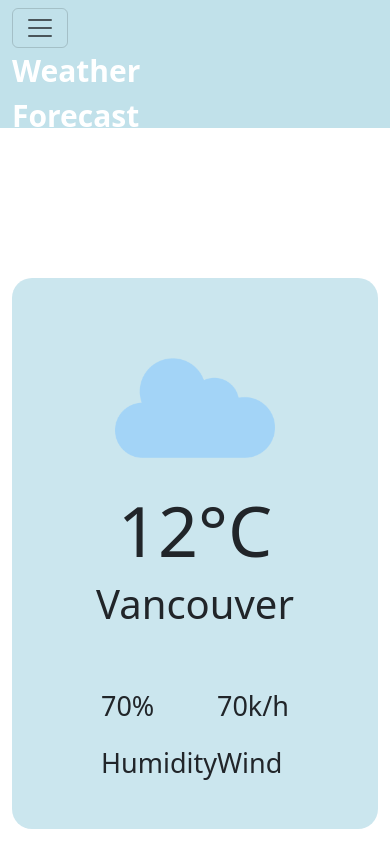
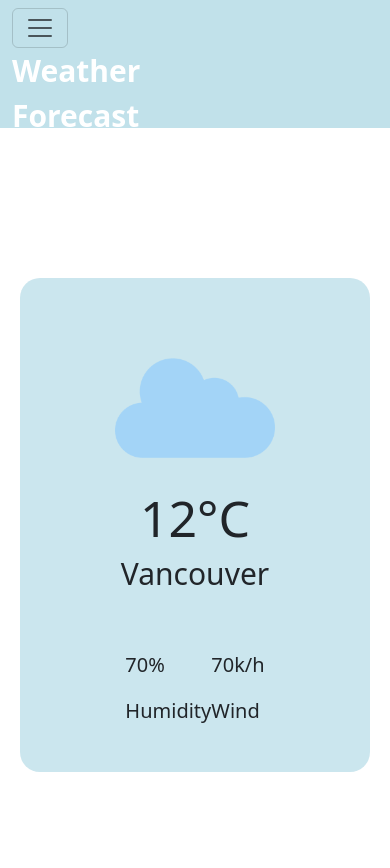
Before and after one commit to YUCHIEHHUNG/interactive-web-app, a plain HTML site: page index.html in a window 390 px wide. Drawn offline with nearby package versions, Linux system fonts and the light colour scheme; no server answers.

Commit message:
responsive website

```diff
--- a/style.css
+++ b/style.css
@@ -112,3 +112,25 @@
   margin-left: 20px;
   display: none;
 }
+
+/*responsive*/
+
+@media screen and (width < 768px) {
+ .weather{
+  width: 350px;
+ }
+
+ .weather h1{
+  font-size: 50px;
+  font-weight: 500px;
+}
+
+.weather h2{
+  font-size: 30px;
+  font-weight: 400px;
+}
+.humidity, .wind{
+  font-size: 20px;
+}
+
+}
```
